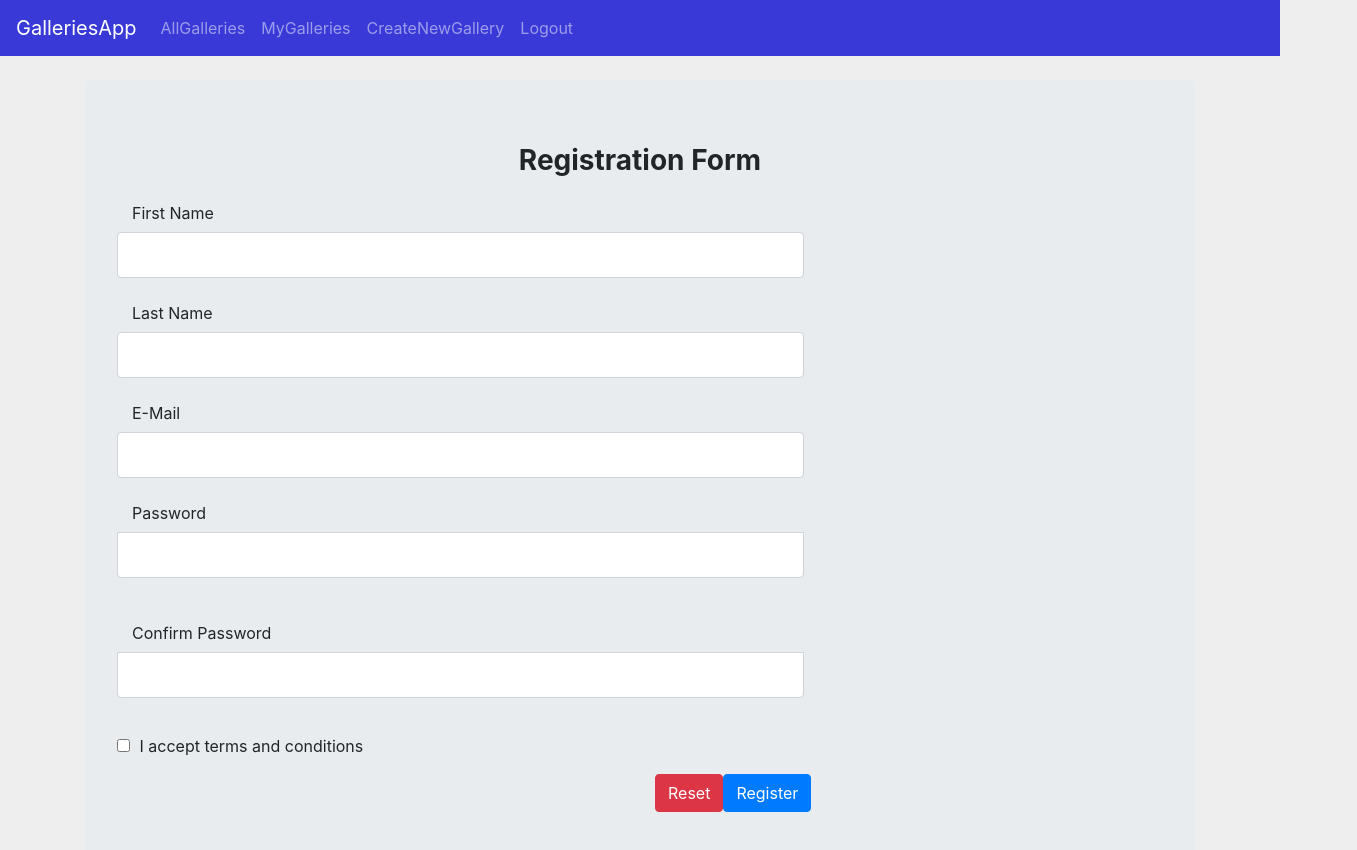
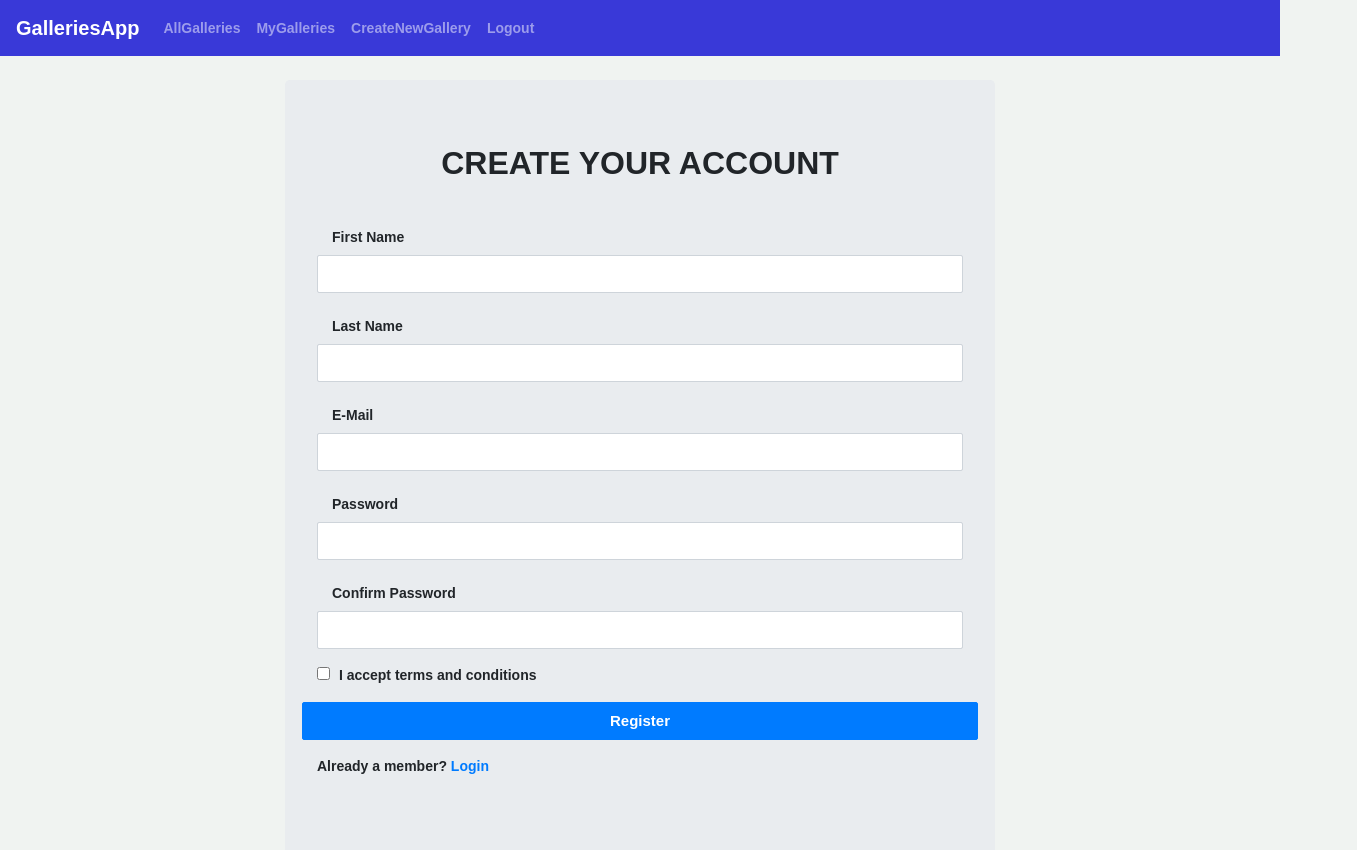
Before and after one commit to brankaDakic10/galleries-vue, a Vue app: page /register in a window 1280 px wide. Shown: the top 850 px of the page, 1357 px wide, since content can reach past the window. Built offline with nearby package versions, Linux system fonts and the light colour scheme.

Commit message:
Changed style of Login and Register pages

```diff
--- a/public/index.html
+++ b/public/index.html
@@ -6,6 +6,9 @@
     <meta name="viewport" content="width=device-width,initial-scale=1.0">
     <link rel="icon" href="<%= BASE_URL %>favicon.ico">
     <title>galleries</title>
+      <!-- fontawesome link -->
+      <link rel="stylesheet" href="https://use.fontawesome.com/releases/v5.0.12/css/all.css" integrity="sha384-G0fIWCsCzJIMAVNQPfjH08cyYaUtMwjJwqiRKxxE/rx96Uroj1BtIQ6MLJuheaO9" crossorigin="anonymous">
+
   </head>
   <body>
     <noscript>
--- a/src/App.vue
+++ b/src/App.vue
@@ -18,5 +18,12 @@ export default {
 </script>
 
 <style>
-
+body {
+  background: #f0f3f1;
+  padding : 0;
+  margin : 0;
+  font-size : 14px;
+  font-family : arial;
+  font-weight : 600;
+}
 </style>
--- a/src/pages/Login.vue
+++ b/src/pages/Login.vue
@@ -1,42 +1,32 @@
 <template>
-    <div class="container mt-4">
+    <div class="container">
 
-        <form @submit.prevent="onSubmit"  class="jumbotron">
+        <div class="login-form">
+            <form @submit.prevent="onSubmit">
+                <h2 class="text-center"><b>Log in</b></h2>
+                <div class="form-group">
+                    <input type="text" id="email" name="email" class="form-control" placeholder="Username" required="required" v-model="email">
+                </div>
+                <div class="form-group">
+                    <input type="password" id="password" name="password" class="form-control" placeholder="Password" required="required" v-model="password">
+                </div>
+                <div class="form-group">
 
- <legend>
-                    <center>
-                        <h3>
-                            <b>Please login</b>
-                        </h3>
-                    </center>
-                </legend>
-
-            <div class="form-group row">
-                <label for="email" class="col-4 col-form-label">Email</label>
-                <div class="col-8">
-                    <input id="email" name="email" placeholder="Email" type="email" class="form-control here" v-model="email">
-                </div>
-            </div>
-
-            <div class="form-group row">
-                <label for="password" class="col-4 col-form-label">Password</label>
-                <div class="col-8">
-                    <input id="password" name="password" placeholder="Password" type="password" class="form-control here" v-model="password">
-                </div>
-            </div>
-            <div class="form-group row">
-
-                <div class="offset-4 col-8">
                     <div v-for="(error, key) in errors" :key="key" v-if="error" class="alert alert-danger">
                         {{error}}
                     </div>
+                    <button type="submit" class="btn btn-block btn-success">Log in</button>
+                </div>
+
+            </form>
+            <p class="text-center">
+                <a href="#" @click="redirectToRegiser">Create an Account</a>
+            </p>
+        </div>
+    </div>
 
 
-                    <button name="submit" type="submit"  class="btn btn-lg btn-primary btn-block" >Log in</button>
-                </div>
-            </div>
-        </form>
-    </div>
+
 </template>
 
 <script>
@@ -73,56 +63,43 @@
                     })
 
             },
-            onReset() {
-                this.email = ""
-                this.password = ""
-                this.errors = ""
+            redirectToRegiser() {
+                this.$router.push({
+                    name: 'register'
+                })
             }
         }
     }
 </script>
 
 <style>
-body {
-	background: #eee !important;
-}
+    .login-form {
+        width: 340px;
+        margin: 50px auto;
+    }
 
-.wrapper {
-	margin-top: 80px;
-  margin-bottom: 80px;
-}
+    .login-form form {
+        margin-bottom: 15px;
+        background: #f7f7f7;
+        box-shadow: 0px 2px 2px rgba(0, 0, 0, 0.3);
+        padding: 30px;
+    }
 
-.form-signin {
-  max-width: 380px;
-  padding: 15px 35px 45px;
-  margin: 0 auto;
-  background-color: #fff;
-  border: 1px solid rgba(0,0,0,0.1);
+    .login-form h2 {
+        margin: 0 0 15px;
+    }
 
+    .form-control,
+    .btn {
+        min-height: 38px;
+        border-radius: 2px;
 
+    }
 
+    .btn {
+        font-size: 15px;
+        font-weight: bold;
 
-	}
-
-	 .form-control {
-	  position: relative;
-	  font-size: 16px;
-	  height: auto;
-	  padding: 10px;
-
-	}
-
-	 input[type="text"] {
-	  margin-bottom: -1px;
-	  border-bottom-left-radius: 0;
-	  border-bottom-right-radius: 0;
-	}
-
-	input[type="password"] {
-	  margin-bottom: 20px;
-	  border-top-left-radius: 0;
-	  border-top-right-radius: 0;
-	}
-
+    }
 
 </style>
--- a/src/pages/Register.vue
+++ b/src/pages/Register.vue
@@ -1,22 +1,22 @@
 <template>
     <div class="container mt-4">
-
-        <form @submit.prevent="onSubmit" @reset="onReset" class="jumbotron mt-4">
+        <section class="offset-2 col-8">
+            <form @submit.prevent="onSubmit" class="jumbotron mt-4">
                 <fieldset>
 
                     <legend>
                         <center>
-                        <h3>
-                            <b>Registration Form</b>
-                        </h3>
+                            <h2 class="form-top">
+                                <b>CREATE YOUR ACCOUNT</b>
+                            </h2>
                         </center>
                     </legend>
 
                     <div class="form-group row">
 
-                    <div class="col-8">
+                        <div class="col-12">
                             <label for="firstName" class="col-4 col-form-label">First Name</label>
-                        <input id="firstName" name="firstName" type="name" class="form-control here" v-model="newUser.firstName">
+                            <input id="firstName" name="firstName" type="name" required="required" class="form-control here" v-model="newUser.firstName">
                             <div class="alert alert-danger" role="alert" v-if="errors.firstName">
                                 {{ errors.firstName[0] }}
                             </div>
@@ -25,9 +25,9 @@
                     </div>
                     <div class="form-group row">
 
-                    <div class="col-8">
+                        <div class="col-12">
                             <label for="lastName" class="col-4 col-form-label">Last Name</label>
-                        <input id="lastName" name="lastName" type="name" class="form-control here" v-model="newUser.lastName">
+                            <input id="lastName" name="lastName" type="name" required="required" class="form-control here" v-model="newUser.lastName">
                             <div class="alert alert-danger" role="alert" v-if="errors.lastName">
                                 {{ errors.lastName[0] }}
                             </div>
@@ -38,9 +38,9 @@
 
                     <div class="form-group row">
 
-                    <div class="col-8">
+                        <div class="col-12">
                             <label for="email" class="col-4 col-form-label">E-Mail</label>
-                        <input id="email" name="email" type="email" class="form-control here" v-model="newUser.email">
+                            <input id="email" name="email" type="email" required="required" class="form-control here" v-model="newUser.email">
                             <div class="alert alert-danger" role="alert" v-if="errors.email">
                                 {{ errors.email[0] }}
                             </div>
@@ -50,9 +50,9 @@
 
                     <div class="form-group row">
 
-                    <div class="col-8">
+                        <div class="col-12">
                             <label for="password" class="col-4 col-form-label">Password</label>
-                        <input id="password" name="password" type="password" class="form-control here" v-model="newUser.password">
+                            <input id="password" name="password" type="password" required="required" class="form-control here" v-model="newUser.password">
                             <div class="alert alert-danger" role="alert" v-if="errors.password">
                                 {{ errors.password[0] }}
                             </div>
@@ -63,9 +63,11 @@
 
                     <div class="form-group row">
 
-                    <div class="col-8">
+                        <div class="col-12">
+
                             <label for="password_confirmation" class="col-4 col-form-label">Confirm Password</label>
-                        <input id="password_confirmation" name="password_confirmation" type="password" class="form-control here" v-model="newUser.password_confirmation">
+                            <input id="password_confirmation" name="password_confirmation" required="required" type="password" class="form-control here"
+                                v-model="newUser.password_confirmation">
                             <div class="alert alert-danger" role="alert" v-if="errors.password_confirmation">
                                 {{ errors.password_confirmation[0] }}
                             </div>
@@ -74,7 +76,7 @@
                     </div>
                     <div class="form-group row">
 
-                    <div class="col-8">
+                        <div class="col-12">
                             <div class="form-check form-check-inline">
                                 <label class="form-check-label">
                                     <input name="terms" type="checkbox" class="form-check-input" value="true" v-model="newUser.terms"> I accept terms and conditions
@@ -88,15 +90,16 @@
                     </div>
 
 
+                    <div class="form-group row">
+                        <button name="submit" type="submit" class="btn btn-primary btn-block">Register</button>
 
+                    </div>
                     <div class="form-group row">
-                    <div class="offset-6 col-8">
-
-                        <button name="reset" type="reset" class="btn btn-danger">Reset</button>
-
-                        <button name="submit" type="submit" class="btn btn-primary">Register</button>
+                        <div class="col-12">Already a member?
+                            <a href="#" @click="redirectToLogin">Login</a>
                         </div>
                     </div>
+
                 </fieldset>
             </form>
 
@@ -105,7 +108,7 @@
 
 
 
-
+        </section>
 
     </div>
 </template>
@@ -150,13 +153,19 @@
                         //   console.log("seeRegisterErrors",this.errors)
                     })
             },
-            onReset() {
-                this.newUser = {}
-                this.errors = {}
+
+            redirectToLogin() {
+                this.$router.push({
+                    name: 'login'
+                })
             }
         }
     }
 </script>
 
 <style>
+    .form-top {
+        padding-bottom: 20px;
+        margin-bottom: 10px;
+    }
 </style>
```
Lines whose indentation alone changed are shown as unchanged.
